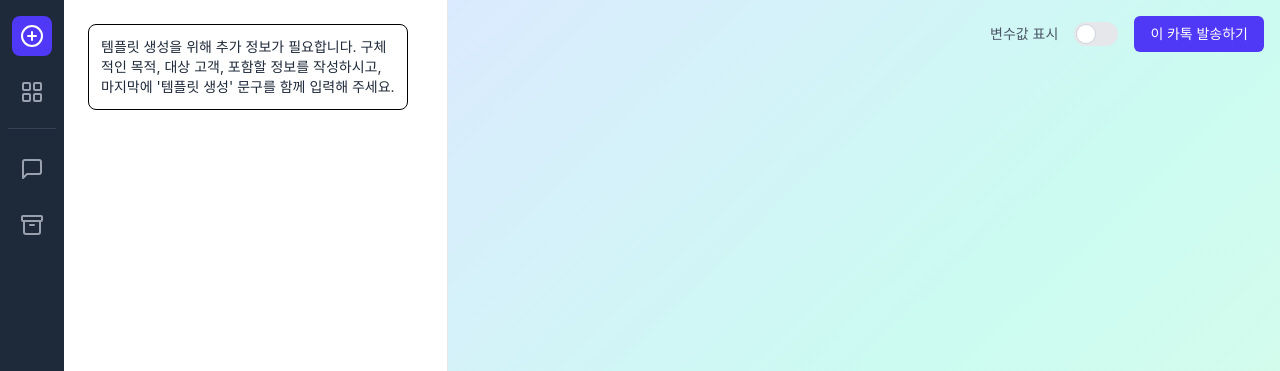
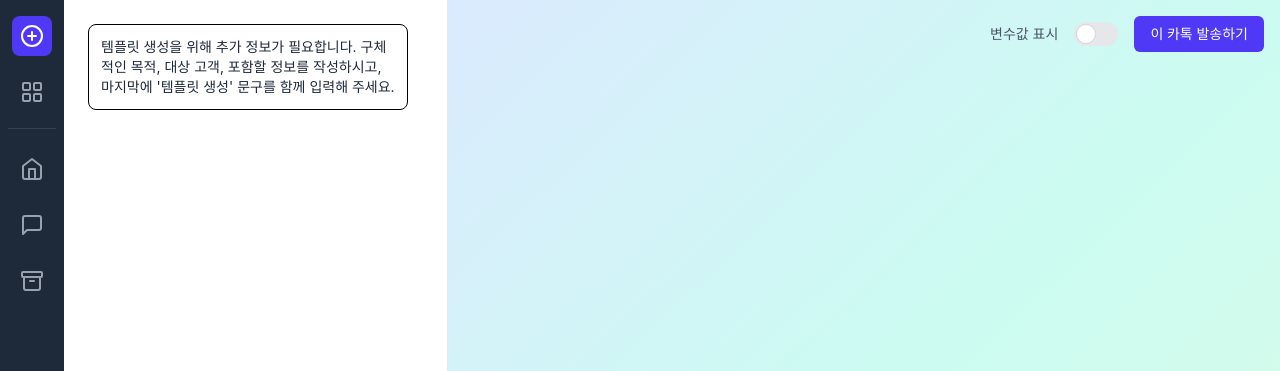
Before and after one commit to Kernel180-BE12/final-team3-fe, a React (Vite) app: page /create in a window 1280 px wide. Shown: the top 371 px of the page. Built offline with nearby package versions, Linux system fonts and the light colour scheme; sample sign-in values are in the browser's storage.

Commit message:
홈 아이콘 추가.

```diff
--- a/src/pages/GeneratorPage.jsx
+++ b/src/pages/GeneratorPage.jsx
@@ -39,6 +39,11 @@ const MessageSquareIcon = (props) => (
 const ArchiveIcon = (props) => (
     <svg xmlns="http://www.w3.org/2000/svg" width="24" height="24" viewBox="0 0 24 24" fill="none" stroke="currentColor" strokeWidth="2" strokeLinecap="round" strokeLinejoin="round" {...props}><rect width="20" height="5" x="2" y="3" rx="1"></rect><path d="M4 8v11a2 2 0 0 0 2 2h12a2 2 0 0 0 2-2V8"></path><path d="M10 12h4"></path></svg>
 );
+// [추가됨] 홈 아이콘 컴포넌트
+const HomeIcon = (props) => (
+    <svg xmlns="http://www.w3.org/2000/svg" width="24" height="24" viewBox="0 0 24 24" fill="none" stroke="currentColor" strokeWidth="2" strokeLinecap="round" strokeLinejoin="round" {...props}><path d="m3 9 9-7 9 7v11a2 2 0 0 1-2 2H5a2 2 0 0 1-2-2z"></path><polyline points="9 22 9 12 15 12 15 22"></polyline></svg>
+);
+
 
 // --- 1. 사이드바 컴포넌트 ---
 const Sidebar = ({ onLogout, user }) => {
@@ -69,7 +74,17 @@ const Sidebar = ({ onLogout, user }) => {
                 </button>
             </nav>
             {/* 중간 메뉴 */}
-            <nav className="flex flex-col space-y-2 py-4 border-t border-gray-700">
+        <nav className="flex flex-col space-y-2 py-4 border-t border-gray-700">
+          {/* [수정됨] 홈 아이콘 및 링크 추가 */}
+                <div className="relative group flex justify-center">
+                    <a href="/" className="p-3 rounded-lg hover:bg-gray-700 transition-colors">
+                        <HomeIcon className="w-6 h-6 text-gray-400" />
+                    </a>
+                    <div className="absolute left-full ml-4 px-2 py-1 bg-gray-900 text-white text-xs rounded-md whitespace-nowrap opacity-0 group-hover:opacity-100 transition-opacity pointer-events-none">
+                        홈
+                    </div>
+          </div>
+
                  <div className="relative group flex justify-center">
                     <button className="p-3 rounded-lg hover:bg-gray-700 transition-colors">
                         <MessageSquareIcon className="w-6 h-6 text-gray-400" />
```
